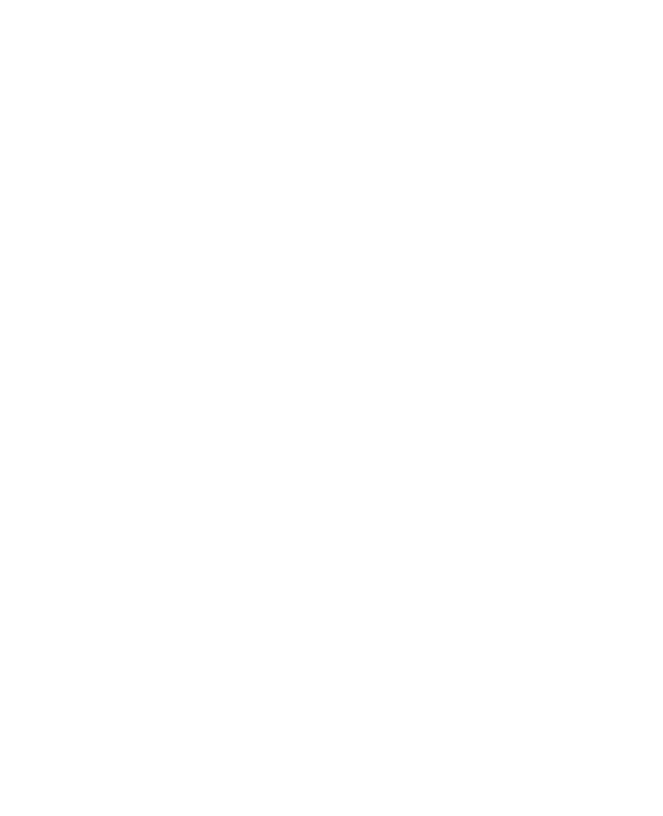
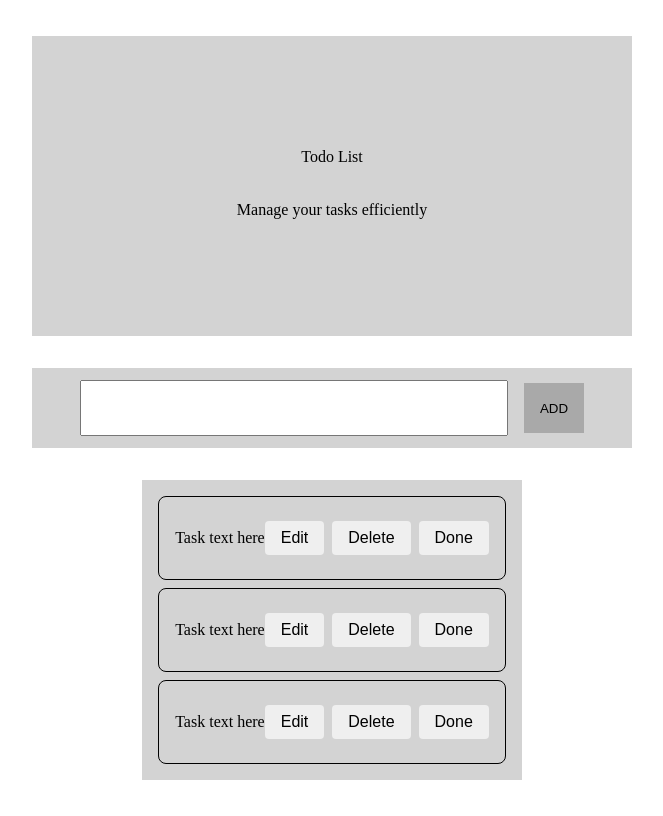
Before and after one commit to DavidHruby1/todo-dnd, a React (Vite) app: page / in a window 1280 px wide. Shown: the whole page, without its empty margins (308-971 px from the left). Built offline with nearby package versions, Linux system fonts and the light colour scheme.

Commit message:
Add App layout and update .gitignore

```diff
--- a/src/app/App.module.css
+++ b/src/app/App.module.css
@@ -0,0 +1,9 @@
+.app-container {
+    display: flex;
+    flex-direction: column;
+    align-items: center;
+    justify-content: center;
+    gap: 2rem;
+    min-height: 100vh;
+    max-width: 100vw;
+}
--- a/src/app/App.tsx
+++ b/src/app/App.tsx
@@ -1,7 +1,18 @@
+import { TodoHeader } from '../modules/header/TodoHeader.tsx';
+import { TodoInput } from '../modules/todo-input/TodoInput.tsx';
+import { TodoList } from '../modules/todo-list/TodoList.tsx';
+import styles from './App.module.css';
+
 
 function App() {
     return (
-        <></>
+        <>
+            <div className={styles["app-container"]}>
+                <TodoHeader />
+                <TodoInput />
+                <TodoList />
+            </div>
+        </>
     );
 }
 
```
Also changed, not shown: 1 other file (tests, documents, lock files or other folders).
